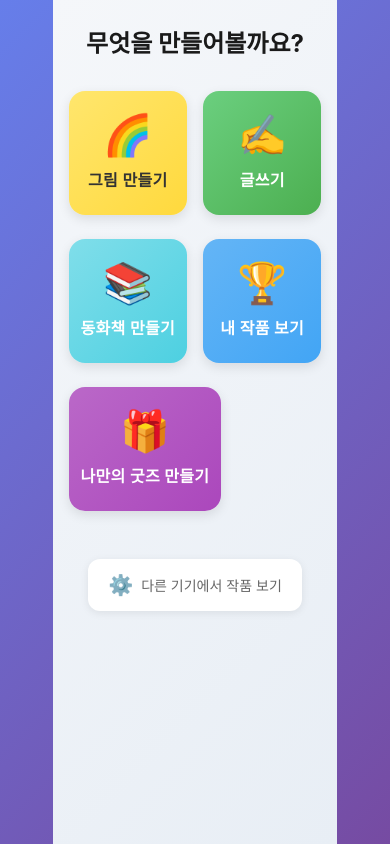
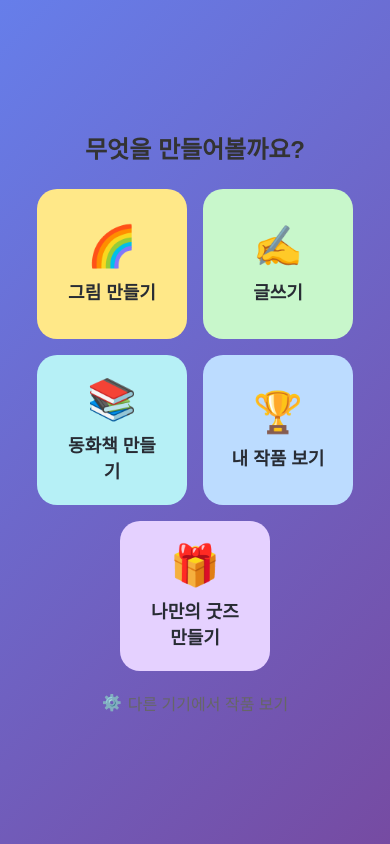
Before and after one commit to sunsudun25-cloud/hidi-story-maker, a React (Vite) app: page /home in a window 390 px wide. Built offline with nearby package versions, Linux system fonts and the light colour scheme.

Commit message:
Update Home.css with simplified pastel color scheme

```diff
--- a/src/pages/Home.css
+++ b/src/pages/Home.css
@@ -1,194 +1,86 @@
-/* Home.css - 고령친화 UI 스타일 */
-
 .home-container {
-  min-height: 100vh;
-  padding: 40px 20px;
-  background: linear-gradient(135deg, #f5f7fa 0%, #e8eef5 100%);
-  display: flex;
-  flex-direction: column;
-  align-items: center;
-  gap: 32px;
+  padding: 24px;
+  text-align: center;
+  font-family: "Pretendard", sans-serif;
 }
 
 .home-title {
-  font-size: 32px;
+  font-size: 24px;
   font-weight: 700;
-  color: #1a1a1a;
-  margin: 0 0 8px 0;
-  text-align: center;
+  margin-bottom: 24px;
+  color: #333;
 }
 
 .grid-row {
-  display: grid;
-  grid-template-columns: repeat(2, 1fr);
-  gap: 20px;
-  width: 100%;
-  max-width: 800px;
+  display: flex;
+  justify-content: center;
+  gap: 16px;
+  margin-bottom: 16px;
 }
 
 .full-row {
-  width: 100%;
-  max-width: 800px;
+  display: flex;
+  justify-content: center;
+  margin: 16px 0;
 }
 
 .menu-card {
+  width: 150px;
+  height: 150px;
+  border-radius: 20px;
+  border: none;
+  cursor: pointer;
   display: flex;
   flex-direction: column;
   align-items: center;
   justify-content: center;
-  gap: 16px;
-  padding: 32px 20px;
-  border: none;
-  border-radius: 16px;
-  cursor: pointer;
-  transition: all 0.3s ease;
-  box-shadow: 0 4px 12px rgba(0, 0, 0, 0.1);
-  min-height: 160px;
-  font-family: inherit;
+  font-size: 18px;
+  font-weight: 600;
+  transition: transform 0.15s ease;
 }
 
 .menu-card:hover {
   transform: translateY(-4px);
-  box-shadow: 0 8px 20px rgba(0, 0, 0, 0.15);
 }
 
-.menu-card:active {
-  transform: translateY(-2px);
+.menu-card .emoji {
+  font-size: 40px;
+  margin-bottom: 8px;
 }
 
-.emoji {
-  font-size: 56px;
-  line-height: 1;
-}
+/* 색상 */
 
-.label {
-  font-size: 20px;
-  font-weight: 600;
-  letter-spacing: 0.3px;
-}
-
-/* 색상 테마 */
 .yellow {
-  background: linear-gradient(135deg, #FFE66D 0%, #FFD93D 100%);
-  color: #333;
-}
-
-.yellow:hover {
-  background: linear-gradient(135deg, #FFD93D 0%, #FFC93D 100%);
+  background-color: #ffe888;
 }
 
 .green {
-  background: linear-gradient(135deg, #6BCF7F 0%, #4CAF50 100%);
-  color: white;
-}
-
-.green:hover {
-  background: linear-gradient(135deg, #5ABF6E 0%, #45A049 100%);
+  background-color: #c8f7cb;
 }
 
 .mint {
-  background: linear-gradient(135deg, #80DEEA 0%, #4DD0E1 100%);
-  color: white;
-}
-
-.mint:hover {
-  background: linear-gradient(135deg, #6FD4E0 0%, #3CC5D6 100%);
+  background-color: #b6f0f6;
 }
 
 .blue {
-  background: linear-gradient(135deg, #64B5F6 0%, #42A5F5 100%);
-  color: white;
-}
-
-.blue:hover {
-  background: linear-gradient(135deg, #53ABF0 0%, #3B9BEB 100%);
+  background-color: #bcdcff;
 }
 
 .purple {
-  background: linear-gradient(135deg, #BA68C8 0%, #AB47BC 100%);
-  color: white;
+  background-color: #e5d1ff;
 }
 
-.purple:hover {
-  background: linear-gradient(135deg, #AF5DBE 0%, #A140B2 100%);
-}
+/* 하단 메뉴 */
 
-/* 하단 링크 */
 .other-device {
-  margin-top: 24px;
-  padding: 16px 24px;
-  background: white;
-  border-radius: 12px;
-  box-shadow: 0 2px 8px rgba(0, 0, 0, 0.08);
+  margin-top: 20px;
+  color: #666;
   font-size: 16px;
-  color: #666;
   display: flex;
+  justify-content: center;
   align-items: center;
-  gap: 8px;
-  cursor: pointer;
-  transition: all 0.3s ease;
-}
-
-.other-device:hover {
-  background: #f8f8f8;
-  box-shadow: 0 4px 12px rgba(0, 0, 0, 0.12);
 }
 
 .gear {
-  font-size: 20px;
+  margin-right: 6px;
 }
-
-/* 태블릿 */
-@media (max-width: 768px) {
-  .home-title {
-    font-size: 28px;
-  }
-
-  .menu-card {
-    min-height: 140px;
-    padding: 28px 16px;
-  }
-
-  .emoji {
-    font-size: 48px;
-  }
-
-  .label {
-    font-size: 18px;
-  }
-}
-
-/* 모바일 */
-@media (max-width: 480px) {
-  .home-container {
-    padding: 24px 16px;
-    gap: 24px;
-  }
-
-  .home-title {
-    font-size: 24px;
-  }
-
-  .grid-row {
-    gap: 16px;
-  }
-
-  .menu-card {
-    min-height: 120px;
-    padding: 24px 12px;
-    gap: 12px;
-  }
-
-  .emoji {
-    font-size: 40px;
-  }
-
-  .label {
-    font-size: 16px;
-  }
-
-  .other-device {
-    font-size: 14px;
-    padding: 14px 20px;
-  }
-}
```
